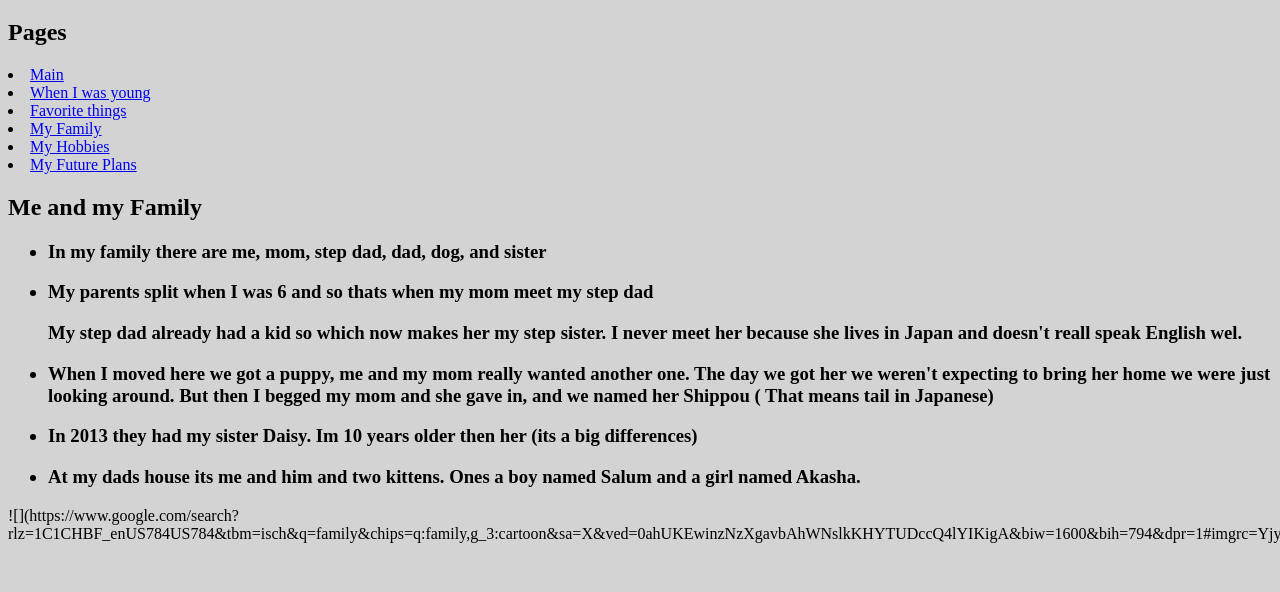
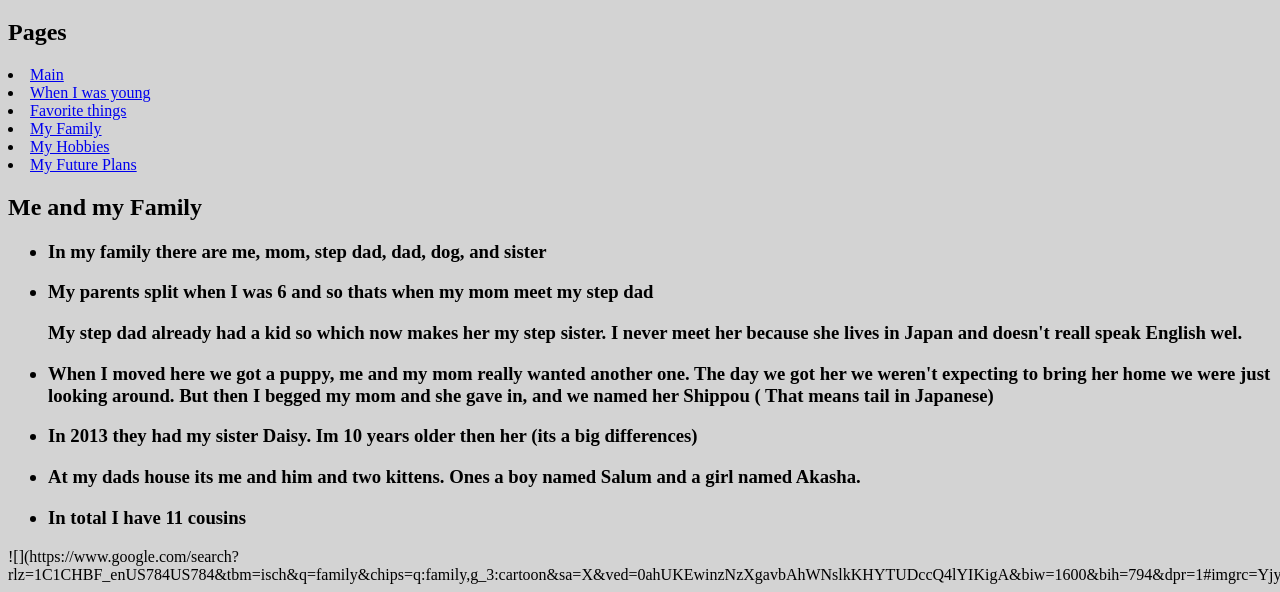
Before and after one commit to 21pattersona/AutumnWebpage, a plain HTML site: page Family.html in a window 1280 px wide. Shown: the part 218-810 px from the top of the page. Drawn offline with Linux system fonts and the light colour scheme.

Commit message:
Update Family.html

```diff
--- a/Family.html
+++ b/Family.html
@@ -47,7 +47,7 @@ div{
   But then I begged my mom and she gave in, and we named her Shippou ( That means tail in Japanese) </li> </h3>
   <h3> <li> In 2013 they had my sister Daisy. Im 10 years older then her (its a big differences) </li> </h3>
   <h3> <li> At my dads house its me and him and two kittens. Ones a boy named Salum and a girl named Akasha. </li> </h3>
-
+  <h3> <li> In total I have 11 cousins </li> </h3>
  </ul>
 
 
```
